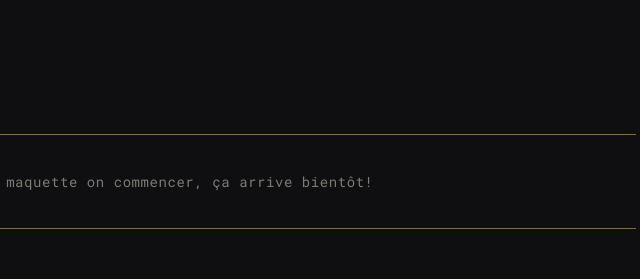
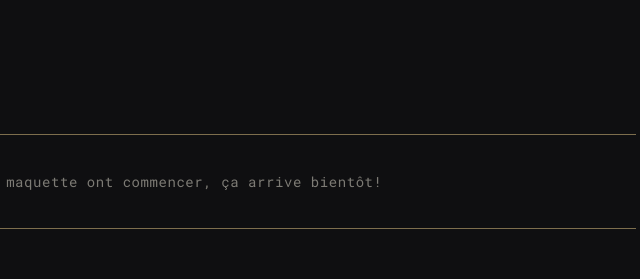
Before and after one commit to kilianlecomte06-tech/G.Y.N, a plain HTML site: page index.html in a window 1280 px wide. Shown: the part 2380-2659 px from the top of the page, 534-1174 px from the left. Drawn offline with Linux system fonts and the light colour scheme.

Commit message:
Update index.html

```diff
--- a/index.html
+++ b/index.html
@@ -93,7 +93,7 @@
         <span class="idx">03 /</span>
         <h2>News</h2>
         <div class="empty">
-          24/11/2026 - Les enregistrements guitares de la maquette on commencer,
+          24/11/2026 - Les enregistrements guitares de la maquette ont commencer,
           ça arrive bientôt!
         </div>
       </div>
```
